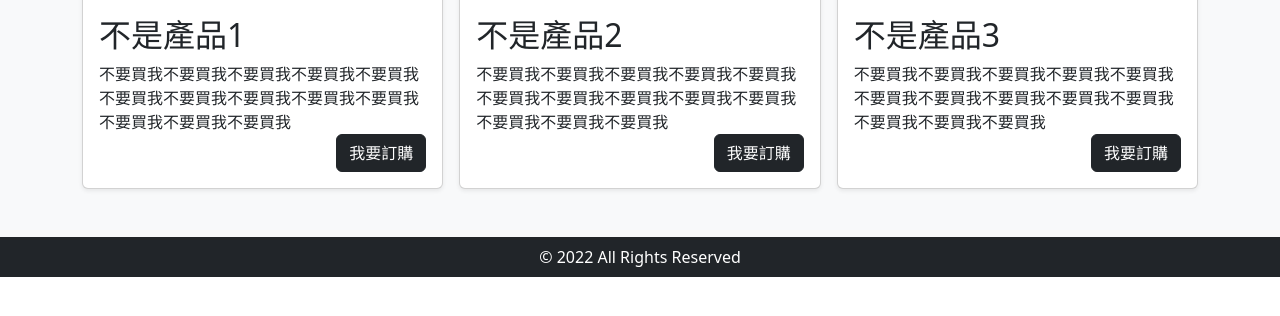
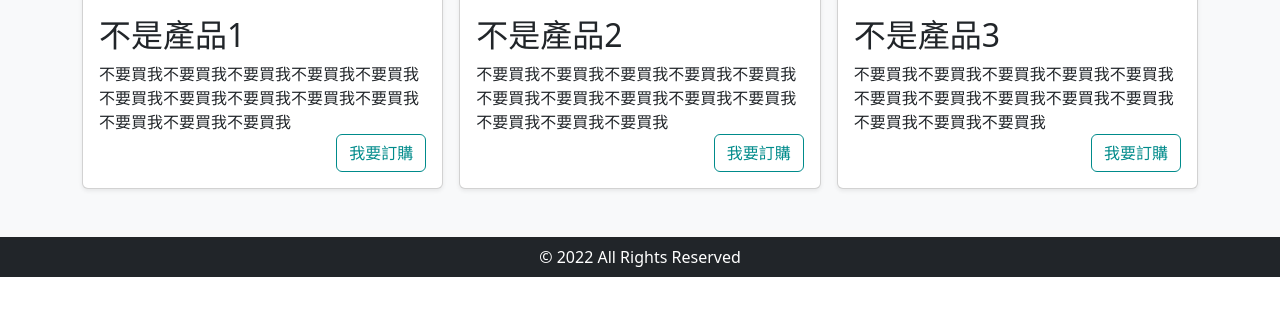
Before and after one commit to NUTCGroup/NUTCGroup.github.io, a PHP site: page /report-mid/product/ in a window 1280 px wide. Shown: the part 211-527 px from the top of the page. Run offline with PHP 8.4, Linux system fonts and the light colour scheme; some libraries are stand-ins or nearby versions.

Commit message:
modified:   report-mid/product/index.html 	modified:   report-mid/product/style.css

```diff
--- a/report-mid/product/index.html
+++ b/report-mid/product/index.html
@@ -43,7 +43,7 @@
 							<h2>不是產品1</h2>
 							不要買我不要買我不要買我不要買我不要買我不要買我不要買我不要買我不要買我不要買我不要買我不要買我不要買我
 							<div class="d-flex justify-content-end">
-								<a class="btn btn-dark" href="#" role="button">我要訂購</a>
+								<a class="btn" href="#" role="button">我要訂購</a>
 							</div>
 						</div>
 					</div>
@@ -55,7 +55,7 @@
 							<h2>不是產品2</h2>
 							不要買我不要買我不要買我不要買我不要買我不要買我不要買我不要買我不要買我不要買我不要買我不要買我不要買我
 							<div class="d-flex justify-content-end">
-								<a class="btn btn-dark" href="#" role="button">我要訂購</a>
+								<a class="btn" href="#" role="button">我要訂購</a>
 							</div>
 						</div>
 					</div>
@@ -67,7 +67,7 @@
 							<h2>不是產品3</h2>
 							不要買我不要買我不要買我不要買我不要買我不要買我不要買我不要買我不要買我不要買我不要買我不要買我不要買我
 							<div class="d-flex justify-content-end">
-								<a class="btn btn-dark" href="#" role="button">我要訂購</a>
+								<a class="btn" href="#" role="button">我要訂購</a>
 							</div>
 						</div>
 					</div>
--- a/report-mid/product/style.css
+++ b/report-mid/product/style.css
@@ -4,3 +4,15 @@
 	list-style: none;
 	text-decoration: none;
 }
+a.btn{
+	background-color: white;
+	border-color: darkcyan;
+	color: darkcyan;
+}
+a.btn:hover{
+	background-color: #777777;
+}
+a.btn:active{
+	background-color: yellow;
+	color: blue;
+}
```
